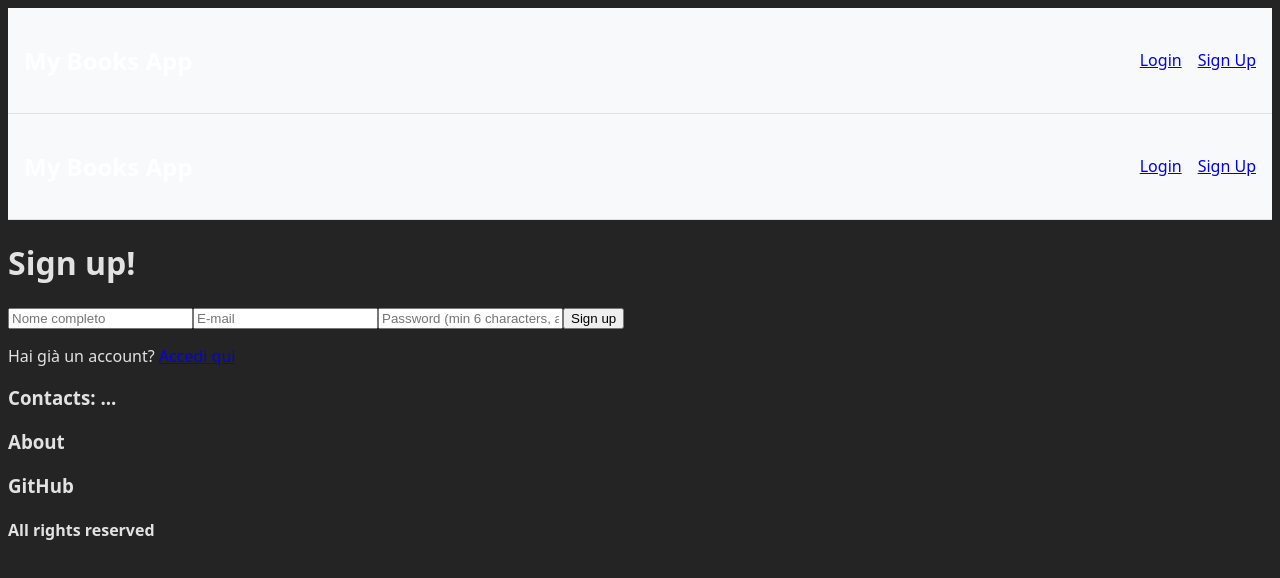
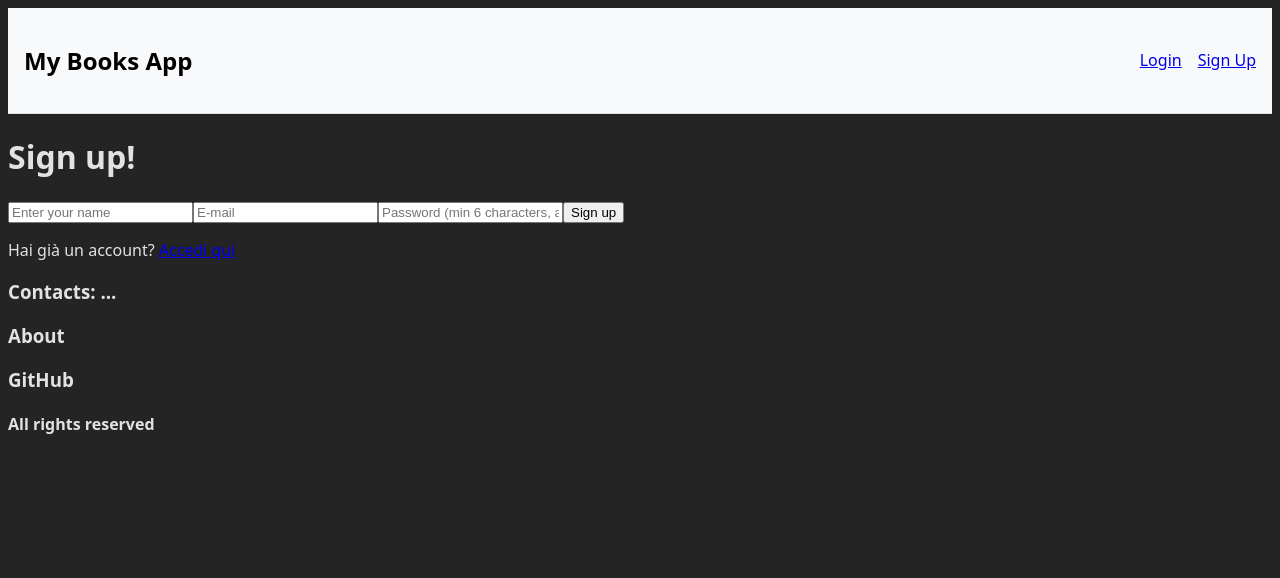
Before and after one commit to TheMediterraneans/book-exchange-frontend, a React (Vite) app: page /signup in a window 1280 px wide. Shown: the top 578 px of the page. Built offline with nearby package versions, Linux system fonts and the light colour scheme.

Commit message:
correcting typing mistakes

```diff
--- a/src/App.jsx
+++ b/src/App.jsx
@@ -2,7 +2,7 @@ import { useState } from 'react'
 import { Routes, Route } from "react-router-dom"
 import Homepage from './pages/Homepage'
 import Footer from './components/Footer'
-import SearchResult from './components/SearchResult'
+
 import Navbar from './components/Navbar'
 import PageNotFound from './pages/PageNotFound'
 import AllBooks from './pages/AllBooks'
@@ -20,15 +20,13 @@ function App() {
     <AuthProvider>
       <Navbar/>
 
-      <Navbar />
-
       <Routes>
         <Route path="/" element={<Homepage />} />
         <Route path="/*" element={<PageNotFound/>} />
         <Route path="/all-books" element={<AllBooks/>} />
         <Route path="/signup" element={<SignupPage/>} />
         <Route path="/login" element={<LoginPage/>} />
-        <Route path='/mybooks' element={<UserBooksPage/>} />
+        <Route path='/my-books' element={<UserBooksPage/>} />
 
       </Routes>
 
--- a/src/components/Navbar.jsx
+++ b/src/components/Navbar.jsx
@@ -28,14 +28,14 @@ function Navbar() {
       borderBottom: "1px solid #dee2e6"
     }}>
       <div>
-        <h2>My Books App</h2>
+        <h2 style={{color: "black"}}>My Books App</h2>
       </div>
 
       <div>
         {user ? (
           <div style={{ display: "flex", gap: "1rem", alignItems: "center" }}>
             <span>Welcome, {user.name}!</span>
-            <a href="/mybooks">My Books</a>
+            <a href="/my-books">My Books</a>
             <button
               onClick={handleLogout}
               style={{
--- a/src/pages/LoginPage.jsx
+++ b/src/pages/LoginPage.jsx
@@ -30,7 +30,7 @@ function LoginPage() {
       const userResponse = await verify();
       login(userResponse.data); // Update global state
 
-      navigate("/mybooks");
+      navigate("/all-books");
     } catch (err) {
       setError(err.response?.data?.message || "Login failed.");
     } finally {
--- a/src/pages/SignupPage.jsx
+++ b/src/pages/SignupPage.jsx
@@ -52,7 +52,7 @@ function SignupPage() {
           <input
             name="name"
             type="text"
-            placeholder="Nome completo"
+            placeholder="Enter your name"
             value={form.name}
             onChange={handleChange}
             required
@@ -72,7 +72,7 @@ function SignupPage() {
           <input
             name="password"
             type="password"
-            placeholder="Password (min 6 characters, at least 1 capitol letter, and a number)"
+            placeholder="Password (min 6 characters, at least 1 capital letter, and a number)"
             value={form.password}
             onChange={handleChange}
             required
@@ -80,7 +80,7 @@ function SignupPage() {
           />
 
           <button type="submit" disabled={loading}>
-            {loading ? "Signinup..." : "Sign up"}
+            {loading ? "Signing up..." : "Sign up"}
           </button>
         </form>
 
```
